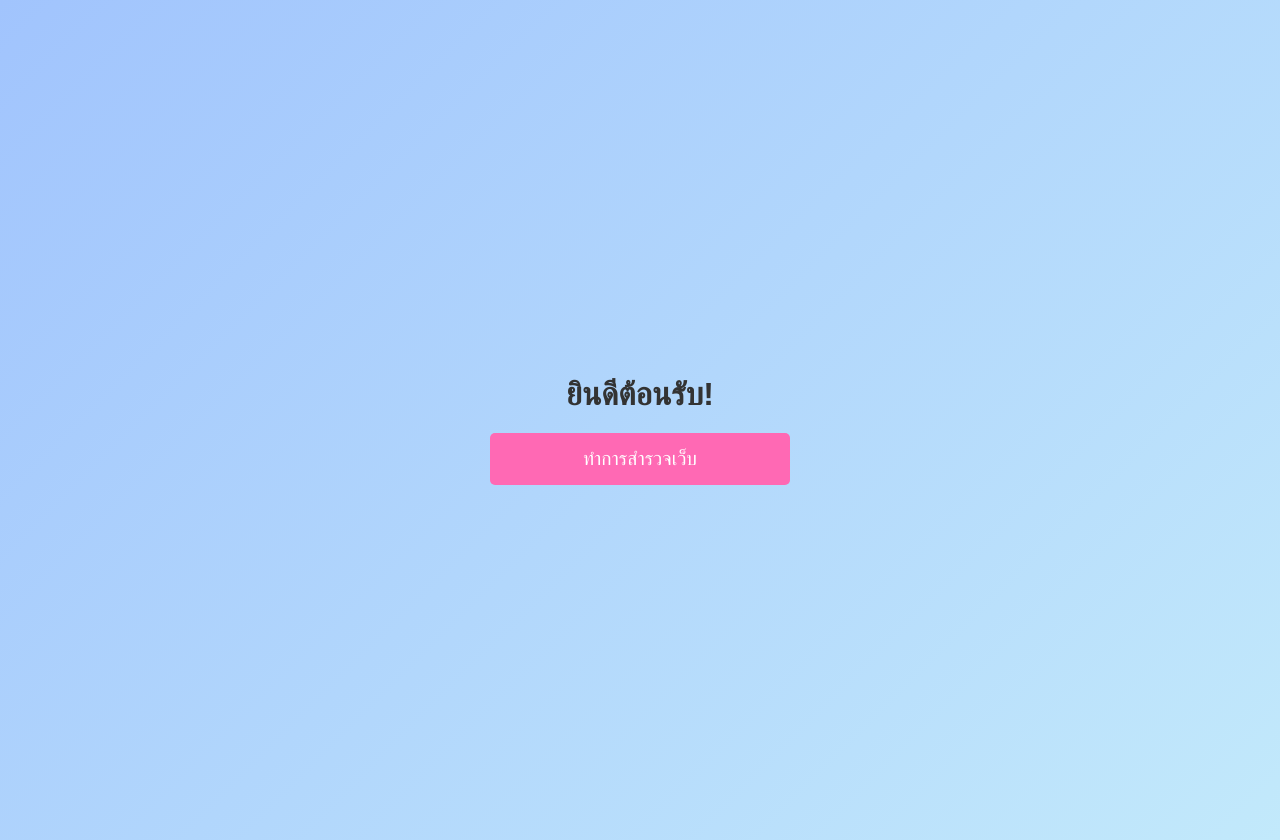
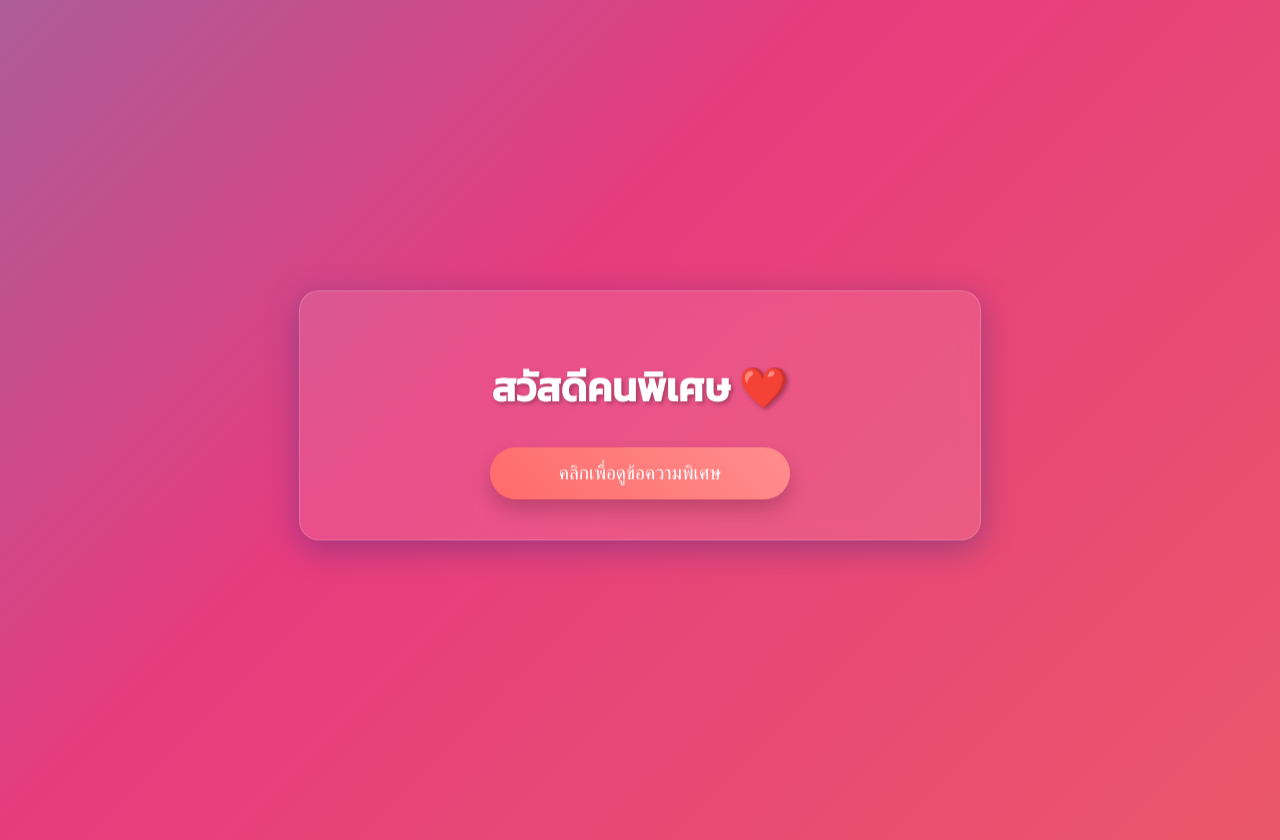
Before and after one commit to Dechaawat/surprise-page, a plain HTML site: page index.html in a window 1280 px wide. Drawn offline with Linux system fonts and the light colour scheme.

Commit message:
Update index.html

```diff
--- a/index.html
+++ b/index.html
@@ -3,7 +3,7 @@
 <head>
     <meta charset="UTF-8">
     <meta name="viewport" content="width=device-width, initial-scale=1.0">
-    <title>Welcome</title>
+    <title>Special Message</title>
     <style>
         body {
             display: flex;
@@ -11,64 +11,132 @@
             align-items: center;
             height: 100vh;
             margin: 0;
-            background: linear-gradient(135deg, #a1c4fd 0%, #c2e9fb 100%);
-            font-family: Arial, sans-serif;
-            padding: 20px; /* เพิ่ม padding เพื่อป้องกันเนื้อหาชิดขอบ */
+            background: linear-gradient(-45deg, #ee7752, #e73c7e, #23a6d5, #23d5ab);
+            background-size: 400% 400%;
+            animation: gradient 15s ease infinite;
+            font-family: 'Kanit', sans-serif;
+            padding: 20px;
         }
+
+        @keyframes gradient {
+            0% { background-position: 0% 50%; }
+            50% { background-position: 100% 50%; }
+            100% { background-position: 0% 50%; }
+        }
+
         .container {
             text-align: center;
-            max-width: 600px; /* จำกัดความกว้าง */
-            width: 100%; /* ให้ปรับขนาดตามอุปกรณ์ */
+            max-width: 600px;
+            width: 100%;
+            padding: 40px;
+            background: rgba(255, 255, 255, 0.1);
+            backdrop-filter: blur(10px);
+            border-radius: 20px;
+            box-shadow: 0 8px 32px 0 rgba(31, 38, 135, 0.37);
+            border: 1px solid rgba(255, 255, 255, 0.18);
+            animation: float 6s ease-in-out infinite;
         }
+
+        @keyframes float {
+            0% { transform: translatey(0px); }
+            50% { transform: translatey(-20px); }
+            100% { transform: translatey(0px); }
+        }
+
         h1 {
-            color: #333;
-            font-size: 2em;
-            margin-bottom: 20px;
+            color: white;
+            font-size: 2.5em;
+            margin-bottom: 30px;
+            text-shadow: 2px 2px 4px rgba(0, 0, 0, 0.3);
+            animation: fadeIn 2s ease-in;
         }
+
+        @keyframes fadeIn {
+            0% { opacity: 0; transform: translateY(-20px); }
+            100% { opacity: 1; transform: translateY(0); }
+        }
+
         button {
-            background-color: #ff69b4;
+            background: linear-gradient(45deg, #ff6b6b, #ff8e8e);
             color: white;
             border: none;
             padding: 15px 30px;
             font-size: 1.2em;
-            border-radius: 5px;
+            border-radius: 50px;
             cursor: pointer;
-            transition: background-color 0.3s ease;
-            width: 100%; /* ปรับปุ่มให้เต็มความกว้าง */
-            max-width: 300px; /* จำกัดความกว้างสูงสุดของปุ่ม */
+            transition: all 0.3s ease;
+            box-shadow: 0 10px 20px rgba(0, 0, 0, 0.2);
+            width: 100%;
+            max-width: 300px;
+            position: relative;
+            overflow: hidden;
         }
+
         button:hover {
-            background-color: #ff85c4;
+            transform: translateY(-3px);
+            box-shadow: 0 15px 25px rgba(0, 0, 0, 0.3);
+            background: linear-gradient(45deg, #ff8e8e, #ff6b6b);
         }
+
+        button::before {
+            content: '';
+            position: absolute;
+            top: 0;
+            left: -100%;
+            width: 100%;
+            height: 100%;
+            background: linear-gradient(
+                120deg,
+                transparent,
+                rgba(255, 255, 255, 0.4),
+                transparent
+            );
+            transition: 0.5s;
+        }
+
+        button:hover::before {
+            left: 100%;
+        }
+
         @media (max-width: 768px) {
             h1 {
-                font-size: 1.8em; /* ปรับขนาดหัวข้อให้เล็กลงในอุปกรณ์เล็ก */
+                font-size: 2em;
             }
             button {
-                padding: 12px 20px; /* ปรับปุ่มให้เหมาะสมกับหน้าจอเล็ก */
-                font-size: 1em;
+                padding: 12px 20px;
+                font-size: 1.1em;
             }
         }
+
         @media (max-width: 480px) {
             h1 {
-                font-size: 1.5em; /* ปรับขนาดหัวข้อให้เล็กลงอีกสำหรับหน้าจอเล็กมาก */
+                font-size: 1.7em;
             }
             button {
-                font-size: 0.9em; /* ลดขนาดปุ่ม */
+                font-size: 1em;
                 padding: 10px 15px;
+            }
+            .container {
+                padding: 20px;
             }
         }
     </style>
+    <link href="https://fonts.googleapis.com/css2?family=Kanit:wght@300;400;500&display=swap" rel="stylesheet">
 </head>
 <body>
     <div class="container">
-        <h1>ยินดีต้อนรับ!</h1>
-        <button onclick="goToNextPage()">ทำการสำรวจเว็บ</button>
+        <h1>สวัสดีคนพิเศษ ❤️</h1>
+        <button onclick="goToNextPage()">คลิกเพื่อดูข้อความพิเศษ</button>
     </div>
 
     <script>
         function goToNextPage() {
-            window.location.href = "3.html"; // ลิงก์ไปยังหน้า index.html
+            // เพิ่มเอฟเฟกต์การเฟดเอาท์ก่อนเปลี่ยนหน้า
+            document.querySelector('.container').style.opacity = '0';
+            document.querySelector('.container').style.transition = 'opacity 0.5s ease';
+            setTimeout(() => {
+                window.location.href = "3.html";
+            }, 500);
         }
     </script>
 </body>
```
